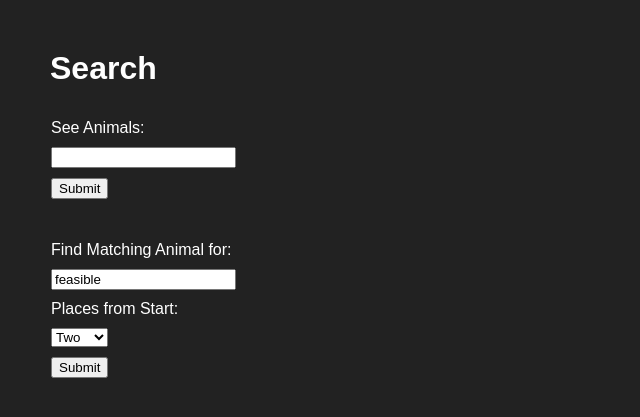
After one commit to darmentrout/moniker-marmot, a PHP site: page / in a window 1280 px wide. The commit adds this page. Shown: the top 417 px of the page, without its empty margins (0-640 px from the left). Run offline with PHP 8.4, Linux system fonts and the light colour scheme; some libraries are stand-ins or nearby versions.

Commit message:
mm1: separation of concerns

```diff
--- /dev/null
+++ b/index.html
@@ -0,0 +1,42 @@
+<!DOCTYPE html>
+<html lang="en">
+<head>
+	<meta charset="UTF-8">
+	<title>MM1</title>
+	<link rel="stylesheet" href="style0.css">
+</head>
+<body>
+
+
+	<h1>Search</h1>
+
+	<form id="form0" action="#" method="GET">
+		<label for="animal">See Animals:</label>
+		<input id="animal" name="animal" type="text">
+		<input id="submit0" type="submit">
+	</form>
+
+	<div><ul id="theResults0"></ul></div>
+
+	<form id="form1" action="#" method="GET">
+		<label for="find_match">Find Matching Animal for:</label>
+		<input id="find_match" name="find_match" type="text" value="feasible">
+		<label for="find_match_places">Places from Start:</label>
+		<select id="find_match_places" name="find_match_places">
+			<option value="1">One</option>
+			<option value="2" selected>Two</option>
+			<option value="3">Three</option>
+		</select>
+		<input id="submit1" type="submit">
+	</form>
+
+
+	<div><ul id="theResults1"></ul></div>
+
+
+<script src="//ajax.googleapis.com/ajax/libs/jquery/3.2.1/jquery.min.js"></script>
+<script src="script0.js"></script>
+
+
+</body>
+</html>
--- /dev/null
+++ b/script0.js
@@ -0,0 +1,23 @@
+
+$('#submit0').on('click keydown', function(e){
+	e.preventDefault();
+	$.get('mm1.php', $('#form0').serialize(), function(data){
+		animals = $.parseJSON(data);
+		$('#theResults0').html("");
+		for(i=0;i<animals.length;i++){
+			$('#theResults0').append("<li>" + animals[i].epithet + " " + animals[i].animal + "</li>");
+		}
+	});
+});
+
+$('#submit1').on('click keydown', function(e){
+	e.preventDefault();
+	$.get('mm1.php', $('#form1').serialize(), function(data){
+		var epithet = $('#find_match').val();
+		animals = $.parseJSON(data);
+		$('#theResults1').html("");
+		for(i=0;i<animals.length;i++){
+			$('#theResults1').append("<li>" + epithet + " " + animals[i].animal + "</li>");
+		}
+	});
+});
--- /dev/null
+++ b/style0.css
@@ -0,0 +1,30 @@
+
+body {
+	font-family: sans-serif;
+	font-size: 1em;
+	margin: 50px;
+	background: #222;
+	color: #fff;
+}
+
+code {
+	display: block;
+	font-family: monospace;
+	color: lime;
+	margin: 15px 0px;
+	padding: 1px;
+}
+
+form {
+	margin: 20px 0px;
+	padding: 1px;
+}
+
+form * {
+	display: block;
+	margin: 10px 0px;
+}
+
+#result {
+	margin: 2em;
+}
```
Also changed, not shown: mm0.php (+4 -4 lines), mm1.php (added, +76 -0 lines).
